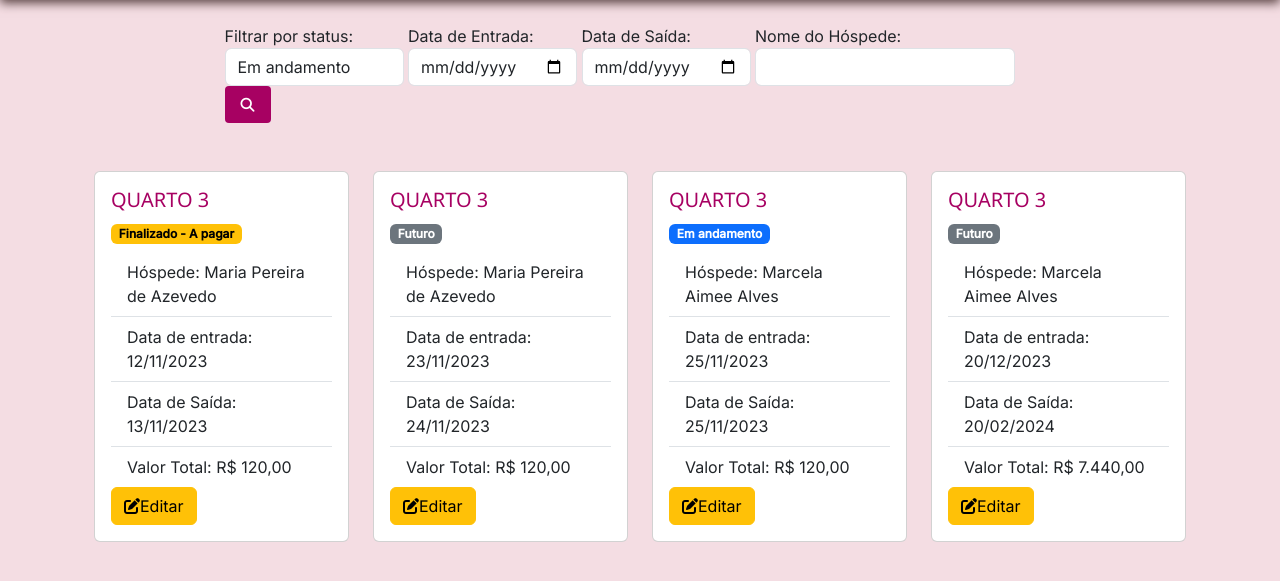
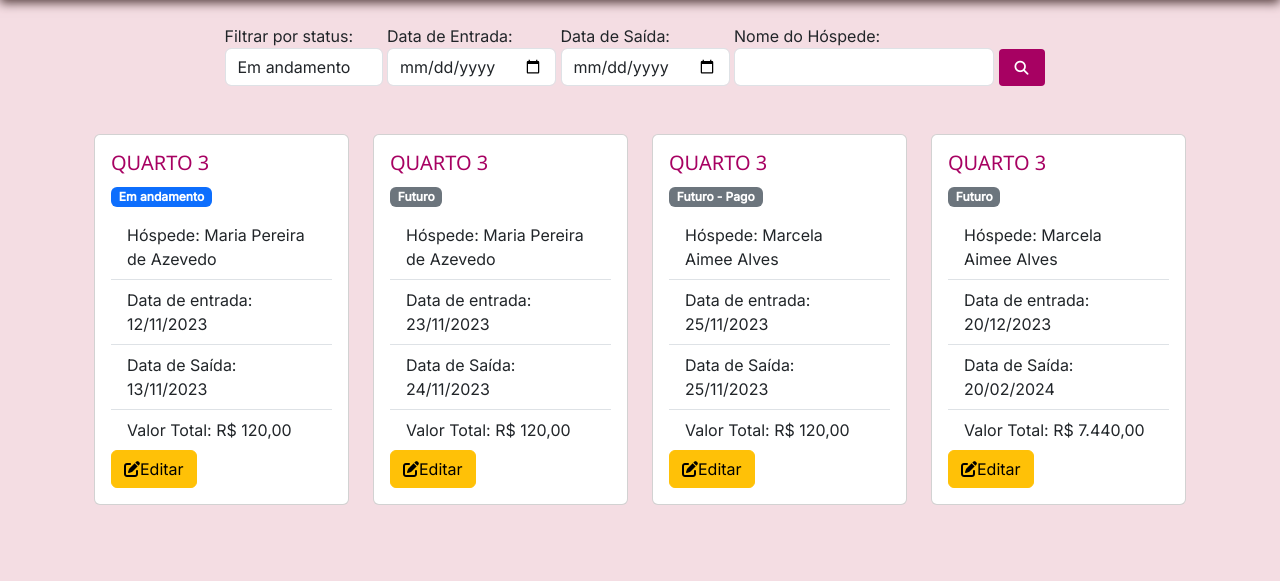
Before and after one commit to ManuTrindade01/EliodoraHotel, a PHP site: page /controlarReserva.php in a window 1280 px wide. Shown: the part 106-687 px from the top of the page. Run offline with PHP 8.4, Linux system fonts and the light colour scheme; the visitor is signed in with stand-in values (Sample User, id 1); data comes from the database, SQL or seed files in the repository; some libraries are stand-ins or nearby versions.

Commit message:
Futuro-Pago

```diff
--- a/alterarReserva.php
+++ b/alterarReserva.php
@@ -188,8 +188,8 @@
                             <label for="status" class="form-label">Status</label>
                             <select name="status" id="status" class="form-select">
                                 <option value="1" <?= ($linha['status'] == '1') ? 'selected' : '' ?>>Futuro</option>
-                                <option value="2" <?= ($linha['status'] == '2') ? 'selected' : '' ?>>Em andamento</option>
-                                <option value="3" <?= ($linha['status'] == '3') ? 'selected' : '' ?>>Finalizado - A pagar</option>
+                                <option value="2" <?= ($linha['status'] == '2') ? 'selected' : '' ?>>Futuro - Pago</option>
+                                <option value="3" <?= ($linha['status'] == '3') ? 'selected' : '' ?>>Em andamento</option>
                                 <option value="4" <?= ($linha['status'] == '4') ? 'selected' : '' ?>>Finalizado - Pago</option>
                                 <option value="5" <?= ($linha['status'] == '5') ? 'selected' : '' ?>>Cancelado</option>
                             </select>
--- a/controlarReserva.php
+++ b/controlarReserva.php
@@ -8,9 +8,9 @@
         case 1:
             return ['Futuro', 'secondary'];
         case 2:
+            return ['Futuro - Pago', 'secondary'];
+        case 3:
             return ['Em andamento', 'primary'];
-        case 3:
-            return ['Finalizado - A pagar', 'warning'];
         case 4:
             return ['Finalizado - Pago', 'success'];
         case 5:
@@ -64,8 +64,8 @@
 
                         <option value="">Todos</option>
                         <option value="1">Futuro</option>
-                        <option value="2" selected>Em andamento</option>
-                        <option value="3">Finalizado - A pagar</option>
+                        <option value="2">Futuro - Pago</option>
+                        <option value="3" selected>Em andamento</option>
                         <option value="4">Finalizado - Pago</option>
                         <option value="5">Cancelado</option>
                     </select>
```
Also changed, not shown: cadastrarReserva3.php (+10 -7 lines).
